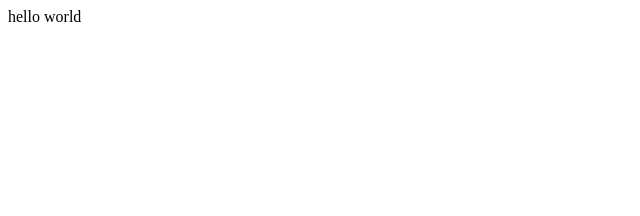
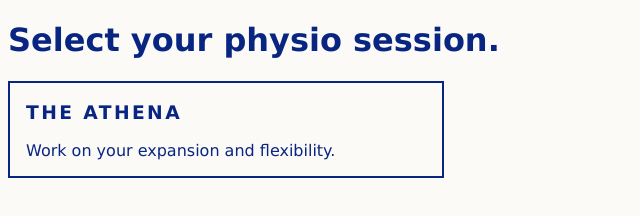
Before and after one commit to ruthmoog/physiomenu, a plain HTML site: page index.html in a window 1280 px wide. Shown: the whole page, without its empty margins (0-640 px from the left). Drawn offline with Linux system fonts and the light colour scheme; a web font is replaced by a local one.

Commit message:
template for styling

```diff
--- a/index.html
+++ b/index.html
@@ -1,11 +1,32 @@
 <!DOCTYPE html>
 <html lang="en">
+
 <head>
     <meta charset="UTF-8">
     <meta name="viewport" content="width=device-width, initial-scale=1.0">
-    <title>Document</title>
+    <link rel="stylesheet" href="style.css">
+    <link rel="preconnect" href="https://fonts.googleapis.com">
+    <link rel="preconnect" href="https://fonts.gstatic.com" crossorigin>
+    <link
+        href="https://fonts.googleapis.com/css2?family=Atkinson+Hyperlegible+Next:ital,wght@0,200..800;1,200..800&display=swap"
+        rel="stylesheet">
+    <title>Physio Menu</title>
 </head>
+
 <body>
-    hello world
+    <h1>Select your physio session.</h1>
+
+    <details class="session">
+        <summary class="session__summary">
+            <h3 class="session__heading">THE ATHENA</h3>
+            <p class="session__description">Work on your expansion and flexibility.</p>
+        </summary>
+        <section class="exercise">
+            <img src="https://www.catster.com/wp-content/uploads/2024/02/ginger-cat-stretching-after-waking-up-from-nap_Cavan-Images_Shutterstock.jpg"
+                class="exercise__picture">
+            <p class="exercise__instruction">Jump up and down with your hands on your head.</p>
+        </section>
+    </details>
 </body>
+
 </html>
--- /dev/null
+++ b/style.css
@@ -0,0 +1,32 @@
+:root {
+    /* colors */
+    --ink-blue: #092582;
+    --paper-white: #fbfaf6;
+
+    /* fonts */
+    font-family: "Atkinson Hyperlegible Next", 'Lucida Sans', 'Lucida Sans Regular', 'Lucida Grande', 'Lucida Sans Unicode', Geneva, Verdana, sans-serif;
+    font-optical-sizing: auto;
+    font-weight: 200;
+    font-style: normal;
+
+    /* default styles */
+    background: var(--paper-white);
+    color: var(--ink-blue);
+}
+
+.session {
+    border: 2px solid var(--ink-blue);
+    width: 25rem;
+    display: block;
+    padding-inline: 1rem;
+    display: flex;
+
+    ::marker {
+        content: "";
+    }
+
+    .session__heading {
+        text-transform: capitalize;
+        letter-spacing: 0.15rem;
+    }
+}
```
